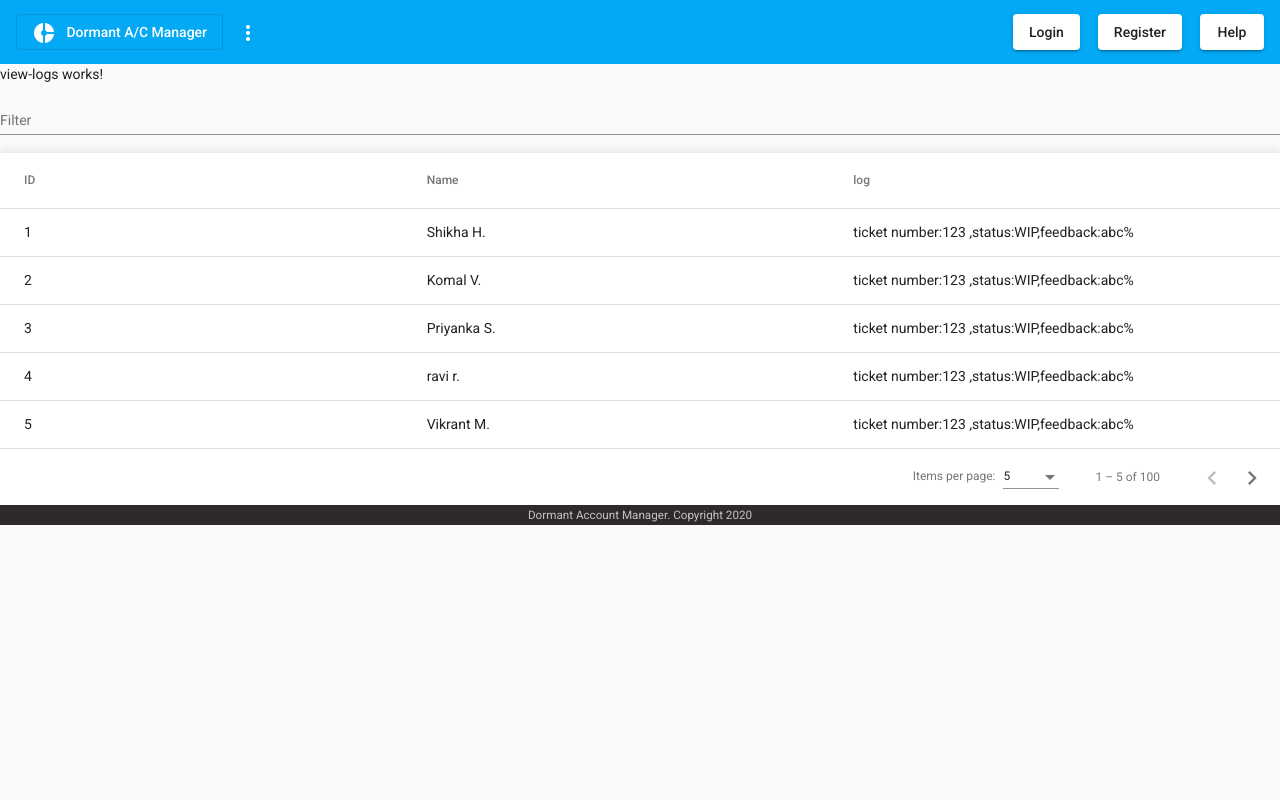
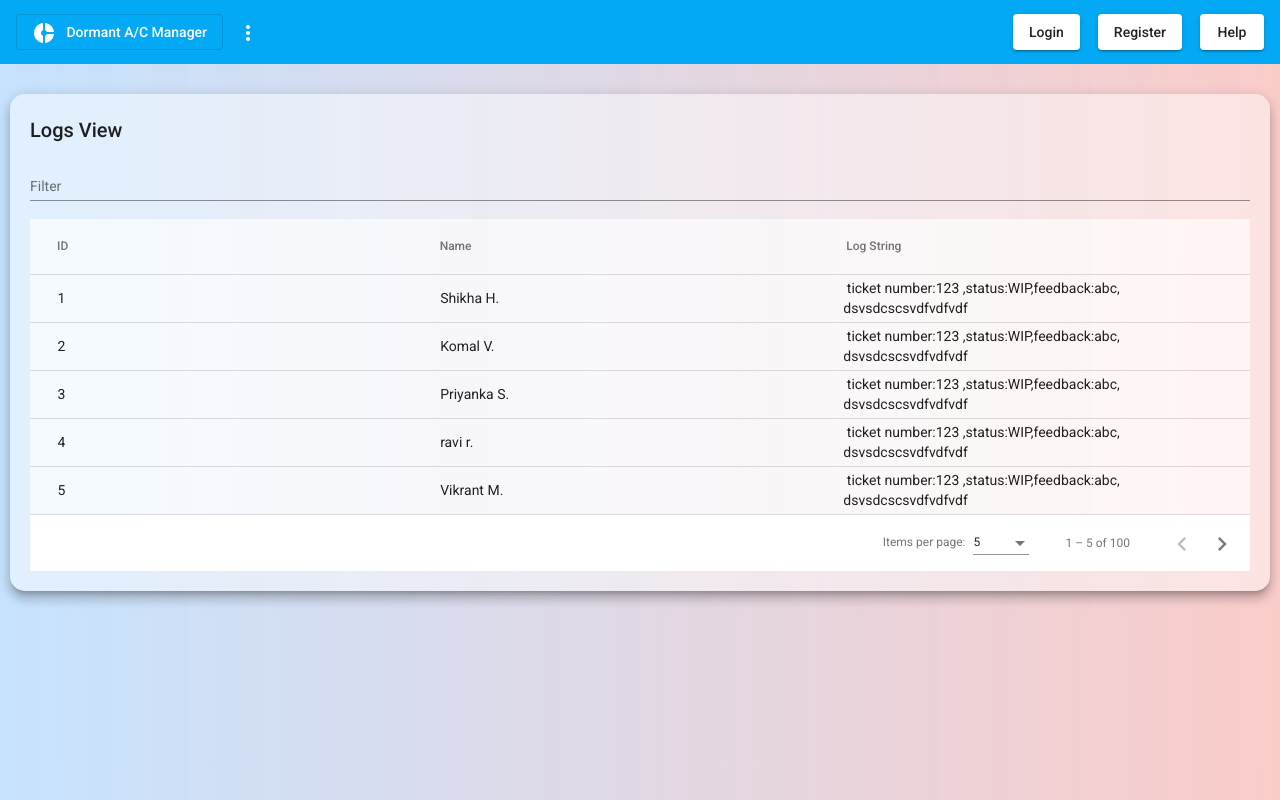
Before and after one commit to sprtkd/resource-dashboard, an Angular app: page /app/logs in a window 1280 px wide. Built offline with nearby package versions, Linux system fonts and the light colour scheme.

Commit message:
Refactored logs page

```diff
--- a/src/app/view-logs/view-logs.component.css
+++ b/src/app/view-logs/view-logs.component.css
@@ -1,5 +1,7 @@
 table {
     width: 100%;
+    background: rgba(255, 255, 255, 0.281);
+    table-layout: fixed;
 }
 
 .mat-form-field {
@@ -8,5 +10,23 @@ table {
 }
 
 td, th {
-    width: 25%;
+    word-wrap: break-word;
+    white-space: pre-wrap;
 }
+
+.logs-card-div {
+    background: rgba(255, 255, 255, 0.459);
+    padding: 20px;
+    border-radius: 15px;
+    min-width: 350px;
+}
+
+.logs-div {
+    min-height: 100%;
+    background: linear-gradient(to right, #b4daffbe, #fab6b2ad);
+    padding: 10px;
+    padding-top: 30px;
+    overflow-x: auto;
+    overflow-y: hidden;
+    white-space: nowrap;
+}
--- a/src/app/view-logs/view-logs.component.html
+++ b/src/app/view-logs/view-logs.component.html
@@ -1,11 +1,15 @@
-<p>view-logs works!</p>
-
+<div class="logs-div">
+    <div class="mat-elevation-z8 logs-card-div">
+        <div>
+            <h2>
+                Logs View
+            </h2>
+        </div>
         <mat-form-field>
             <mat-label>Filter</mat-label>
             <input matInput (keyup)="applyFilter($event)" placeholder="Ex. Mia">
         </mat-form-field>
 
-<div class="mat-elevation-z8">
         <table mat-table [dataSource]="dataSource" matSort>
 
             <!-- ID Column -->
@@ -23,8 +27,8 @@
 
             <!-- log Column -->
             <ng-container matColumnDef="log">
-            <th mat-header-cell *matHeaderCellDef mat-sort-header> log </th>
-            <td mat-cell *matCellDef="let row"> {{row.log}}% </td>
+                <th mat-header-cell *matHeaderCellDef mat-sort-header> Log String </th>
+                <td mat-cell *matCellDef="let row"> {{row.log}} </td>
             </ng-container>
 
             <tr mat-header-row *matHeaderRowDef="displayedColumns"></tr>
@@ -34,3 +38,4 @@
 
         <mat-paginator [pageSizeOptions]="[5, 10, 25, 100]"></mat-paginator>
     </div>
+</div>
--- a/src/app/view-logs/view-logs.component.ts
+++ b/src/app/view-logs/view-logs.component.ts
@@ -11,7 +11,7 @@ export interface UserData {
 }
 
 
-const Logs: string[] = ['ticket number:123 ,status:WIP,feedback:abc'];
+const Logs: string[] = ['ticket number:123 ,status:WIP,feedback:abc, dsvsdcscsvdfvdfvdf'];
 
 const NAMES: string[] = [
   'Gayatri', 'Roshni', 'Rini', 'Sonam', 'suprotik', 'Rohini', 'Komal', 'Mahesh', 'Ankush', 'Rama',
```
Lines whose indentation alone changed are shown as unchanged.
